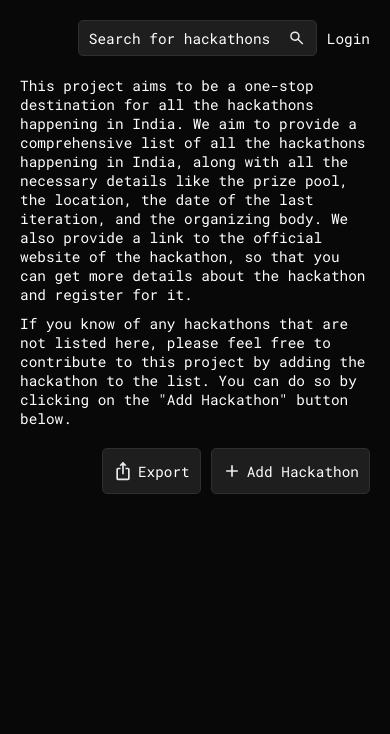
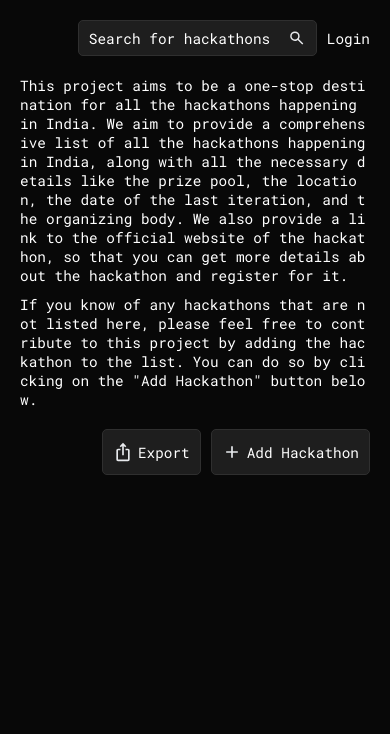
Before and after one commit to Om-Mishra7/Hackathons, a Flask app: page /home in a window 390 px wide. Shown: the top 734 px of the page. Run offline with Flask 3, Linux system fonts and the light colour scheme; data that the repository does not hold is empty.

Commit message:
Update CSS to enable word wrapping for paragraphs and links

```diff
--- a/app/frontend/static/css/home.css
+++ b/app/frontend/static/css/home.css
@@ -322,5 +322,7 @@
 
   p,a {
     word-wrap: break-word;
+    overflow-wrap: break-word;
+    word-break: break-all;
   }
 }
```
